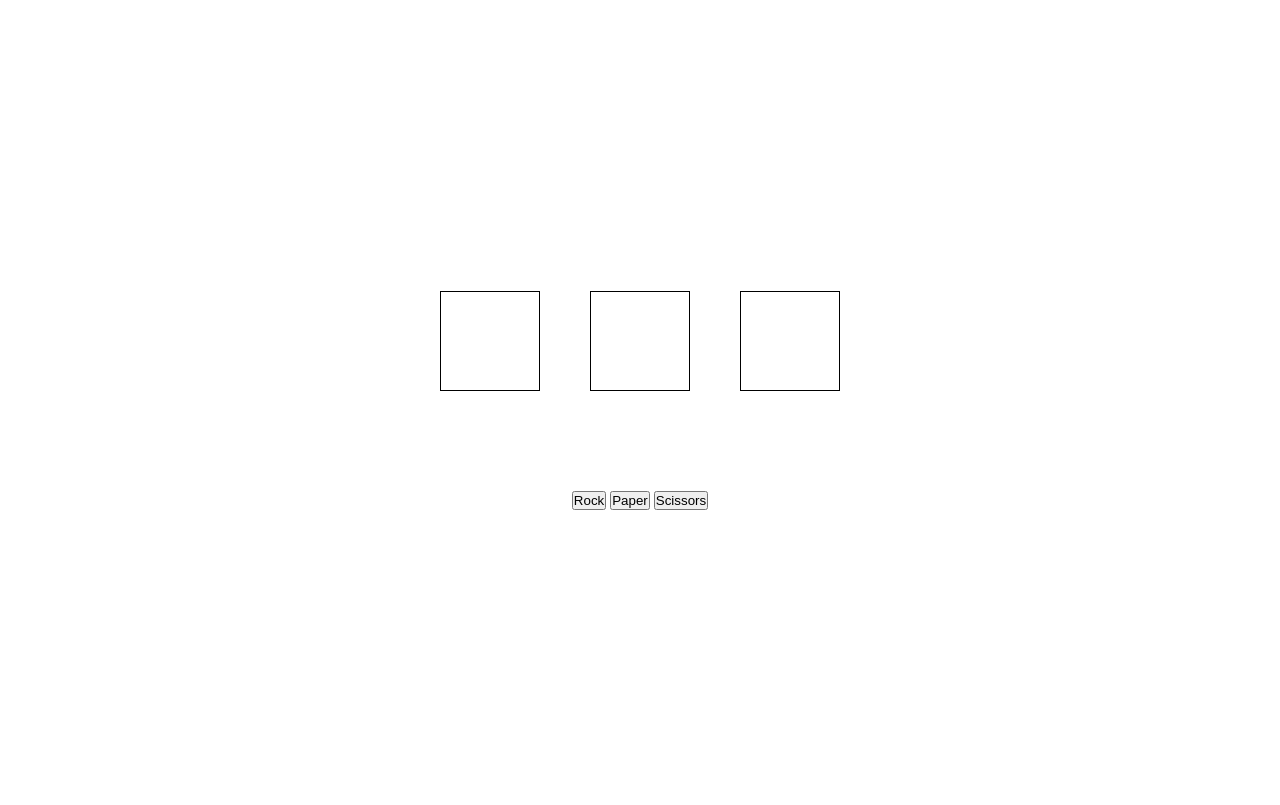
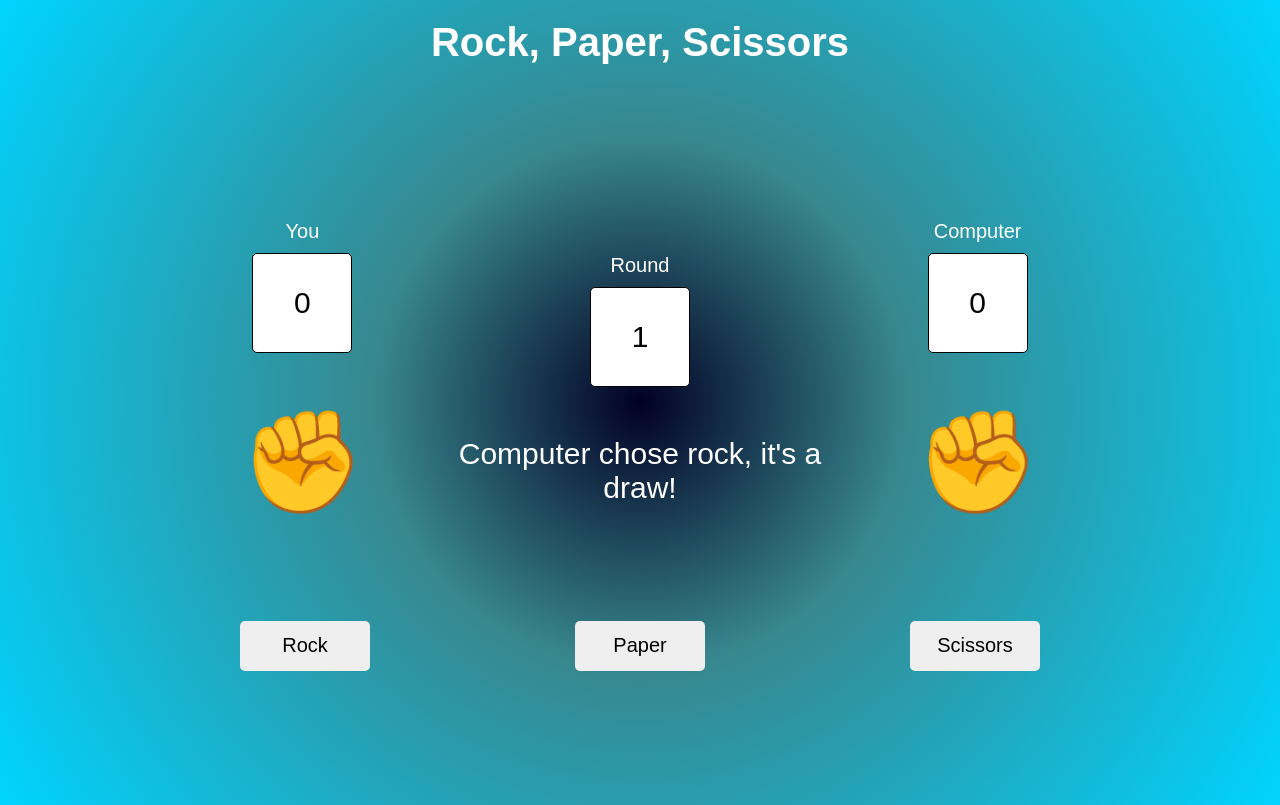
Before and after one commit to jonmc89/odin-rock-paper-scissors, a plain HTML site: page index.html in a window 1280 px wide. Both pictures are taken after a click on the button "Rock". Drawn offline with Linux system fonts and the light colour scheme; a web font is replaced by a local one.

Commit message:
Game Finished

```diff
--- a/index.html
+++ b/index.html
@@ -5,13 +5,33 @@
     <meta name="viewport" content="width=device-width, initial-scale=1.0">
     <title>Document</title>
     <link rel="stylesheet" href="styles.css">
+    <link rel="preconnect" href="https://fonts.googleapis.com">
+    <link rel="preconnect" href="https://fonts.googleapis.com">
+<link rel="preconnect" href="https://fonts.gstatic.com" crossorigin>
+<link href="https://fonts.googleapis.com/css2?family=Jersey+20&display=swap" rel="stylesheet">
 </head>
 <body>
+    <header>
+        <h1>Rock, Paper, Scissors</h1>
+    </header>
     <div class="container">
         <div class="scores_ui">
-            <div class="human_socre"></div>
-            <div class="round_count"></div>
-            <div class="computer_score"></div>
+            <div class="box_title">
+                <h3>You</h3>
+                <div id="score_box" class="human_score_box"></div>
+                <div class="choice_img_h"></div>
+                <div class="user_choice_image"></div>
+            </div>
+            <div class="box_title">
+                <h3>Round</h3>
+                <div id="score_box" class="round_count_box"></div>
+                <div class="round_message"></div>
+            </div>
+            <div class="box_title">
+                <h3>Computer</h3>
+                <div id="score_box" class="computer_score_box"></div>
+                <div class="choice_img_c"></div>
+            </div>
         </div>
         <div class="choices">
             <button class="rock">Rock</button>
--- a/scripts.js
+++ b/scripts.js
@@ -1,94 +1,97 @@
+/* UI Elements */
+const rockButton = document.querySelector('.rock');
+const paperButton = document.querySelector('.paper');
+const scissorsButton = document.querySelector('.scissors');
+const humanScoreBox = document.querySelector('.human_score_box');
+const roundCountBox = document.querySelector('.round_count_box');
+const computerScoreBox = document.querySelector('.computer_score_box');
+const roundMessageBox = document.querySelector('.round_message');
+const userChoiceImageBox = document.querySelector('.user_choice_image');
+const computerChoiceImageBox = document.querySelector('.choice_img_c');
+
+rockButton.addEventListener('click', playRound);
+paperButton.addEventListener('click', playRound);
+scissorsButton.addEventListener('click', playRound);
+
+let humanScore = 0;
+let computerScore = 0;
+let roundCount = 0;
+let round_message = "";
+let user_choice_image = "";
+let computer_choice_image = "";
+
+humanScoreBox.innerHTML = humanScore;
+computerScoreBox.innerHTML = computerScore;
+roundCountBox.innerHTML = roundCount;
+roundMessageBox.innerHTML = round_message;
+
 /* Gets random choice from computer */
 function getComputerChoice() {
-    let computerChoice = Math.floor(Math.random() * 3) + 1;
-
-    if (computerChoice === 1) {
-        computerChoice = "rock";
-    } else if (computerChoice === 2) {
-        computerChoice = "paper";
-    } else if (computerChoice === 3) {
-        computerChoice = "scissors";
-    } else {
-        computerChoice = "error";
-    }
-    return computerChoice;
+    const choices = ["rock", "paper", "scissors"];
+    return choices[Math.floor(Math.random() * 3)];
 }
 
-/* Gets user choice */
-function getHumanChoice() {
-    let humanChoice = prompt("Choose Rock, Paper or Scissors?");
-    return humanChoice.toLowerCase();
-}
+/* Play a single round */
+function playRound(event) {
+    const computerChoice = getComputerChoice();
+    const humanChoice = event.target.innerHTML.toLowerCase();
 
-/* Empty Variables for scores */
-let humanScore = 0;
-let computerScore = 0;
-
-/* Play a single round */
-function playRound(humanChoice, computerChoice) {
     switch(humanChoice) {
         case "rock":
+            user_choice_image = '✊';
             if (computerChoice === "paper") {
                 computerScore += 1;
-                console.log("Computer chose paper, You lose!");
+                round_message = "Computer chose paper, You lose!";
+                computer_choice_image = '✋';
             } else if (computerChoice === "rock") {
-                console.log("Computer chose rock, it's a draw!");
+                round_message = "Computer chose rock, it's a draw!";
+                computer_choice_image = '✊';
             } else {
                 humanScore += 1;
-                console.log("Computer chose scissors, You win!");
+                round_message = "Computer chose scissors, You win!";
+                computer_choice_image = '✌️';
             }
             break;
         case "paper":
+            user_choice_image = '✋';
             if (computerChoice === "scissors") {
                 computerScore += 1;
-                console.log("Computer chose scissors, You lose!");
+                round_message = "Computer chose scissors, You lose!";
+                computer_choice_image = '✌️';
             } else if (computerChoice === "paper") {
-                console.log("Computer chose paper, it's a draw!");
+                round_message = "Computer chose paper, it's a draw!";
+                computer_choice_image = '✋';
             } else {
                 humanScore += 1;
-                console.log("Computer chose rock, You win!");
+                round_message = "Computer chose rock, You win!";
+                computer_choice_image = '✊';
             }
             break;
         case "scissors":
+            user_choice_image = '✌️';
             if (computerChoice === "rock") {
                 computerScore += 1;
-                console.log("Computer chose rock, You lose!");
+                round_message = "Computer chose rock, You lose!";
+                computer_choice_image = '✊';
             } else if (computerChoice === "scissors") {
-                console.log("Computer chose scissors, it's a draw!");
+                round_message = "Computer chose scissors, it's a draw!";
+                computer_choice_image = '✌️';
             } else {
                 humanScore += 1;
-                console.log("Computer chose paper, You win!");
+                round_message = "Computer chose paper, You win!";
+                computer_choice_image = '✋';
             }
             break;
         default:
             console.log("Invalid choice");
-            break;
+            return; // Early exit if invalid choice
     }
+
+    roundCount += 1;
+    humanScoreBox.innerHTML = humanScore;
+    computerScoreBox.innerHTML = computerScore;
+    roundCountBox.innerHTML = roundCount;
+    roundMessageBox.innerHTML = round_message;
+    userChoiceImageBox.innerHTML = user_choice_image;
+    computerChoiceImageBox.innerHTML = computer_choice_image;
 }
-
-
-const rockButton = document.querySelector('.rock');
-const paperButton = document.querySelector('.paper');
-const scissorsButton = document.querySelector('.scissors');
-
-scissorsButton.addEventListener('Click', playRound);
-paperButton.addEventListener('Click', playRound);
-scissorsButton.addEventListener('Click', playRound);
-
-
-
-/* Play Game for 5 rounds
-function playGame() {
-    for (let i = 0; i < 5; i++) {
-        const humanSelection = getHumanChoice();
-        const computerSelection = getComputerChoice();
-        playRound(humanSelection, computerSelection);
-        console.log(`Human Score: ${humanScore}`);
-        console.log(`Computer Score: ${computerScore}`);
-    }
-}
-*/
-
-/*
-playGame();
-*/
--- a/styles.css
+++ b/styles.css
@@ -4,8 +4,27 @@
     box-sizing: border-box;
 }
 
+body{
+    background: rgb(2,0,36);
+    background: radial-gradient(circle, rgba(2,0,36,1) 0%, rgba(56,135,142,1) 35%, rgba(0,212,255,1) 100%);
+}
+
+body, button{
+    font-family:  Arial, Helvetica, sans-serif;
+}
+
+header{
+    text-align: center;
+    padding: 20px;
+}
+
+h1{
+    font-size: 40px;
+    color: #fff;
+}
+
 .container{
-    height: 100vh;
+    height: 90vh;
     width: 100vw;
     display: flex;
     flex-direction: column;
@@ -17,12 +36,71 @@
 .scores_ui{
     display: flex;
     justify-content: space-between;
-    width: 400px;
+    width: 800px;
     margin-bottom: 100px;
 }
 
-.scores_ui div{
+#score_box{
     width: 100px;
     height: 100px;
     border: 1px solid black;
+    text-align: center;
+    align-content: center;
+    border-radius: 5px;
+    font-size: 30px;
+    margin-bottom: 50px;
+    background-color: #fff;
+    color: #000;
 }
+
+.round_message{
+    width: 400px;
+    height: 50px;
+    align-items: center;
+    font-size: 30px;
+
+}
+
+.box_title{
+    text-align: center;
+    display: flex;
+    flex-direction: column;
+    justify-content: center;
+    align-items: center;
+    color: #fff;
+
+}
+
+.box_title h3{
+    margin-bottom: 10px;
+    font-size: 20px;
+    font-weight: lighter;
+}
+
+
+
+.choices{
+    display: flex;
+    justify-content: space-between;
+    width: 800px;
+}
+button{
+    width: 130px;
+    height: 50px;
+    border-radius: 5px;
+    border: none;
+    font-size: 20px;
+
+}
+
+button:hover{
+    background-color: rgb(255, 230, 0);
+}
+
+.user_choice_image{
+    font-size: 100px;
+}
+
+.choice_img_c{
+    font-size: 100px;
+}
```
